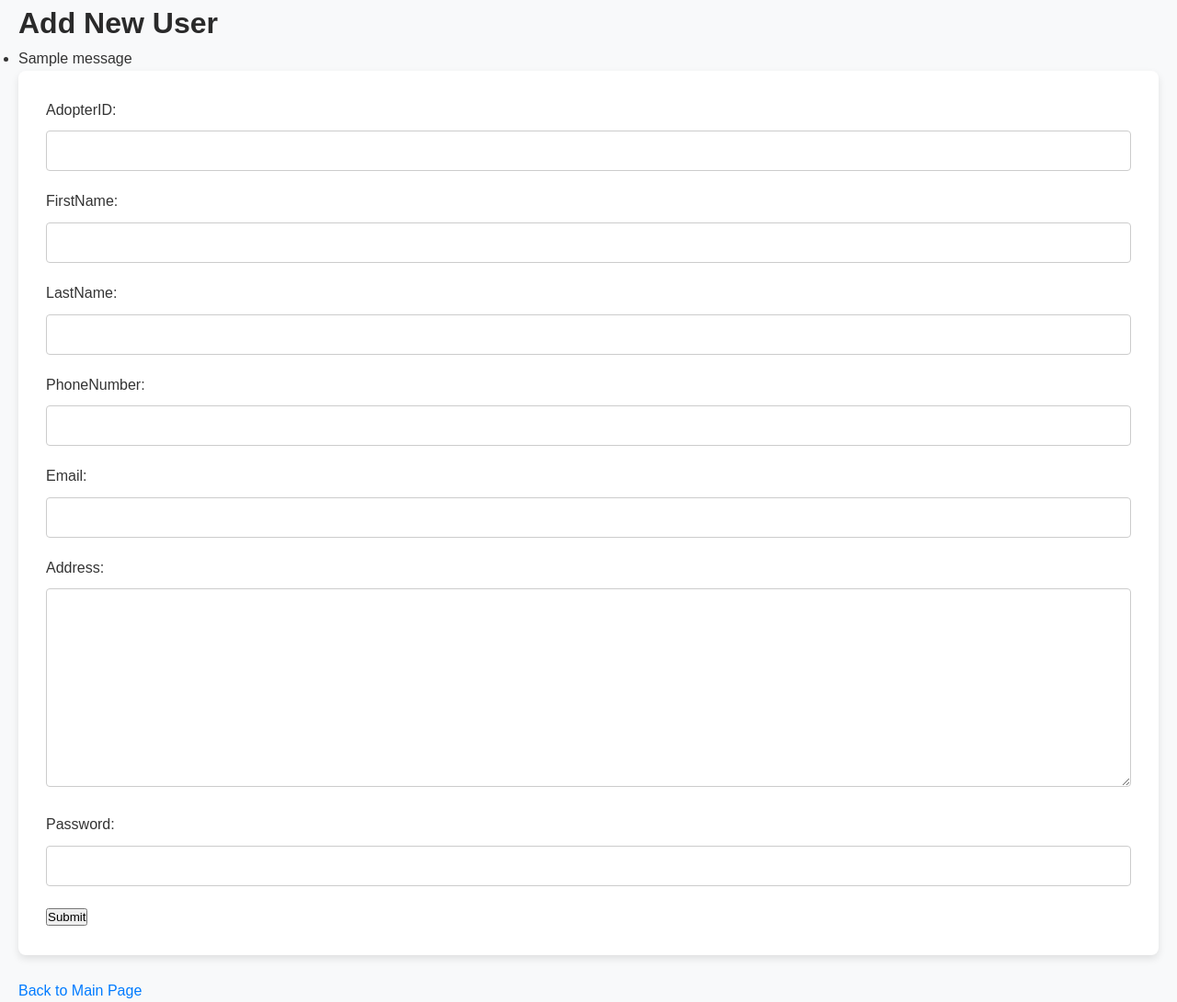
After one commit to pkjthao/Animal-Adoption-App, a Django app: page /user/ in a window 1280 px wide. The commit adds this page. Shown: the whole page at 92% size. Run offline with Django 5.2, Linux system fonts and the light colour scheme; tables that the repository leaves empty hold one stand-in row (values such as "Sample post"); one stand-in notice (Sample message) is shown.

Commit message:
update forms

```diff
--- a/shelter_project/shelterapp/forms.py
+++ b/shelter_project/shelterapp/forms.py
@@ -1,6 +1,5 @@
 from django import forms
-from .models import Animals
-from .models import AdoptionRequests
+from .models import Animals, AdoptionRequests, Adopters
 
 class AnimalForm(forms.ModelForm):
     class Meta:
@@ -13,3 +12,14 @@ class AdoptionForm(forms.ModelForm):
     class Meta:
         model = AdoptionRequests
         fields = ['dateAdopted', 'adoptionStatus']
+
+class AdopterForm(forms.ModelForm):
+    class Meta:
+        model = Adopters
+        fields = ['adopterID', 'firstName', 'lastName', 'phoneNumber', 'email', 'address', 'password']
+
+    def clean_adopterID(self):
+        adopterID = self.cleaned_data.get('adopterID')
+        if Adopters.objects.filter(adopterID=adopterID).exists():
+            raise forms.ValidationError('An adopter with this ID already exists. Please use a different ID.')
+        return adopterID
--- /dev/null
+++ b/shelter_project/shelterapp/templates/add_adopters.html
@@ -0,0 +1,31 @@
+<!DOCTYPE html>
+<html lang="en">
+<head>
+    <meta charset="UTF-8">
+    <meta name="viewport" content="width=device-width, initial-scale=1.0">
+    <title>Add New User</title>
+    {% load static %}
+    <link rel="stylesheet" href="{% static 'shelterapp/css/style.css' %}">
+    <link rel="icon" href="{% static 'shelterapp/images/favicon.ico' %}" type="image/x-icon">
+</head>
+<body>
+    <h1>Add New User</h1>
+
+    {% if messages %}
+    <ul>
+        {% for message in messages %}
+        <li{% if message.tags %} class="{{ message.tags }}"{% endif %}>{{ message }}</li>
+        {% endfor %}
+    </ul>
+    {% endif %}
+
+    <form method="post">
+        {% csrf_token %}
+        {{ form.as_p }}
+        <button type="submit">Submit</button>
+    </form>
+
+    <br>
+    <a href="{% url 'default_page' %}">Back to Main Page</a>
+</body>
+</html>
--- a/shelter_project/shelterapp/templates/default_page.html
+++ b/shelter_project/shelterapp/templates/default_page.html
@@ -16,6 +16,7 @@
         <li><a href="{% url 'submit_animal' %}">Submit a New Animal</a></li>
         <li><a href="{% url 'view_animals' %}">View Animals in the Shelter</a></li>
         <li><a href="{% url 'adoption_app' %}">Submit Adoption Request</a></li>
+        <li><a href="{% url 'add_adopters' %}">Add New User</a></li>
     </ul>
 </body>
 </html>
--- a/shelter_project/shelterapp/urls.py
+++ b/shelter_project/shelterapp/urls.py
@@ -5,5 +5,6 @@ urlpatterns = [
     path('', views.default_page, name='default_page'),  # Main page with options
     path('submit/', views.submit_animal, name='submit_animal'),  # Submit animal form
     path('animals/', views.view_animals, name='view_animals'),  # View list of animals
-    path('adoption/', views.adoption_app, name='adoption_app')
+    path('adoption/', views.adoption_app, name='adoption_app'),
+    path('user/', views.add_adopters, name='add_adopters')
 ]
--- a/shelter_project/shelterapp/views.py
+++ b/shelter_project/shelterapp/views.py
@@ -1,15 +1,14 @@
 from django.shortcuts import render, redirect
-from .forms import AnimalForm
-from .forms import AdoptionForm
-from .models import Animals
-from .models import AdoptionRequests
+from .forms import AnimalForm, AdoptionForm, AdopterForm
+from .models import Animals, AdoptionRequests, Adopters
+from django.contrib import messages
 
 def submit_animal(request):
     if request.method == 'POST':
         form = AnimalForm(request.POST)
         if form.is_valid():
             form.save()
-            return redirect('animal_list')  # Redirect to the list page
+            return redirect('view_animals')  # Redirect to the list page
     else:
         form = AnimalForm()
 
@@ -29,6 +28,17 @@ def adoption_app(request):
             form.save()
             return redirect('adoption_app')
     else:
-        form = AnimalForm()
+        form = AdoptionForm()
 
     return render(request, 'adoption_app.html', {'form': form})
+
+def add_adopters(request):
+    if request.method == 'POST':
+        form = AdopterForm(request.POST)
+        if form.is_valid():
+            form.save()
+            return redirect('default_page')
+    else:
+        form = AdopterForm()
+
+    return render(request, 'add_adopters.html', {'form': form})
```
Also changed, not shown: shelter_project/db.sqlite3.
